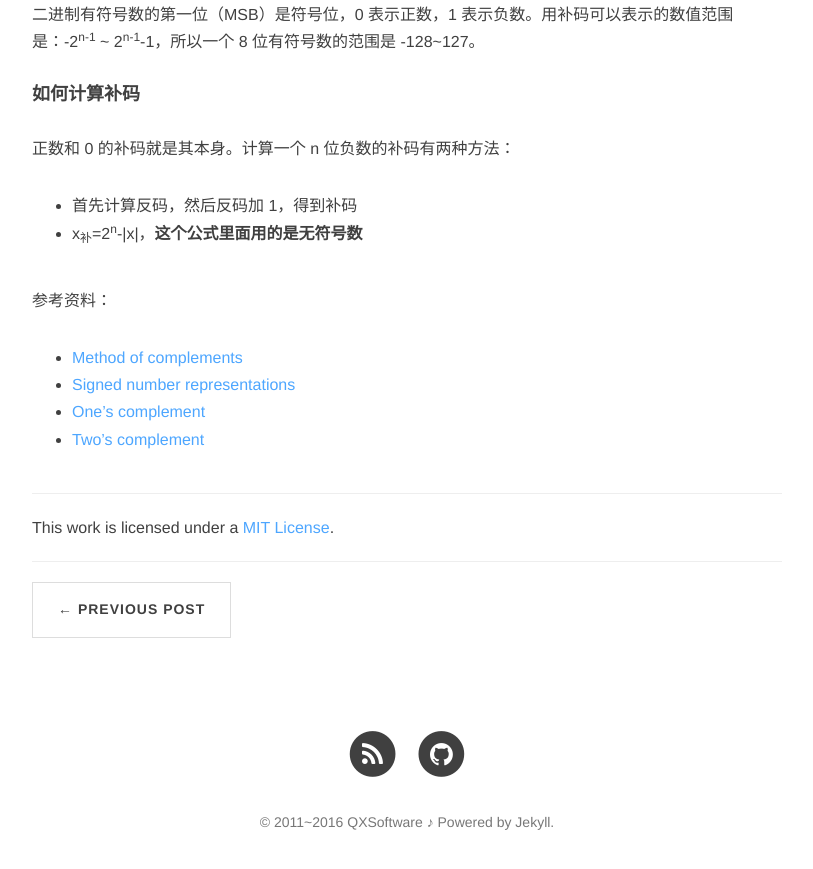
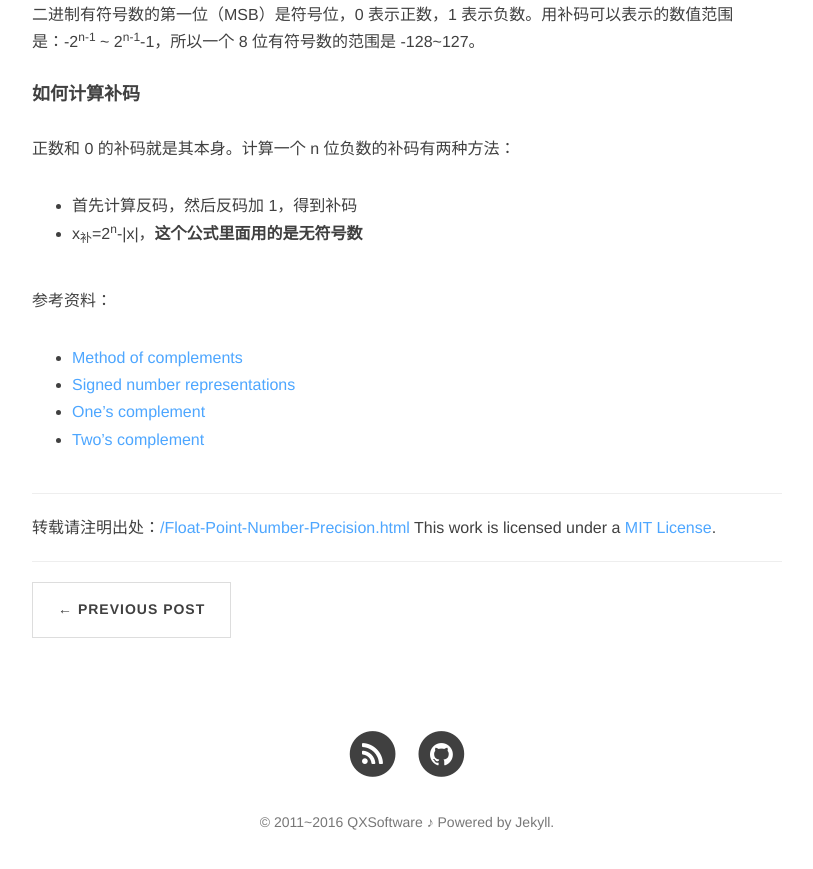
Before and after one commit to QXSoftware/qxsoftware.github.io, a Jekyll site: the page built from _posts/2016-11-19-Number Complement.md, in a window 1280 px wide and 900 px high, scrolled down 2225 px. Shown: the top 869 px of the window, without its empty margins (233-1046 px from the left). Built offline with Jekyll 4.4.1, drawn with Linux system fonts in a browser that asks for light colours; nearby versions of some CDN libraries; comment, search, counter and statistics services are not loaded.

```diff
--- a/_layouts/post.html
+++ b/_layouts/post.html
@@ -40,7 +40,9 @@ layout: default
 
                 <hr/>
 
-                This work is licensed under a <a href="/LICENSE.TXT">MIT License</a>.
+                转载请注明出处：<a href="{{ page.previous.url | prepend: site.baseurl | replace: '//', '/' }}">{{ page.previous.url | prepend: site.baseurl | replace: '//', '/' }}</a>
+
+                This work is licensed under a <a href="/LICENSE.TXT" target="_blank">MIT License</a>.
 
                 <hr/>
 
```
